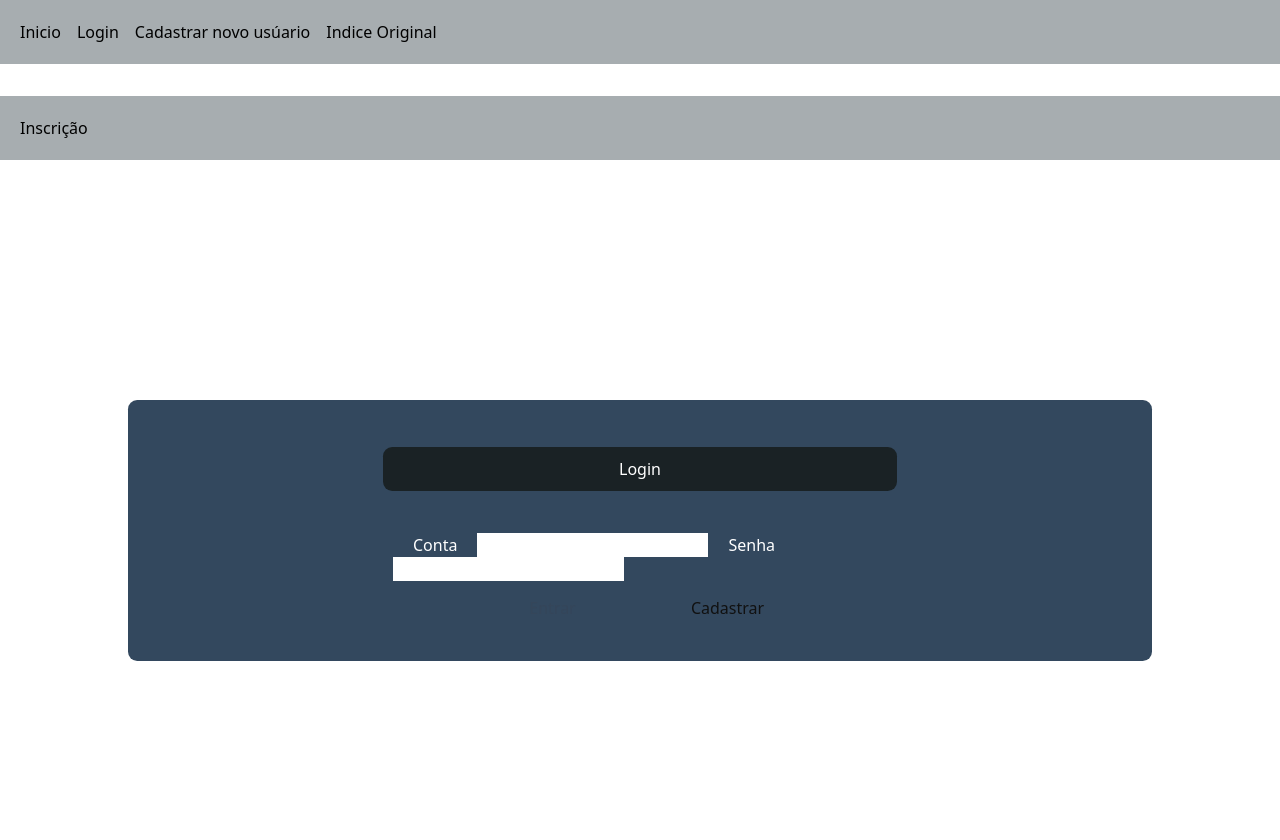
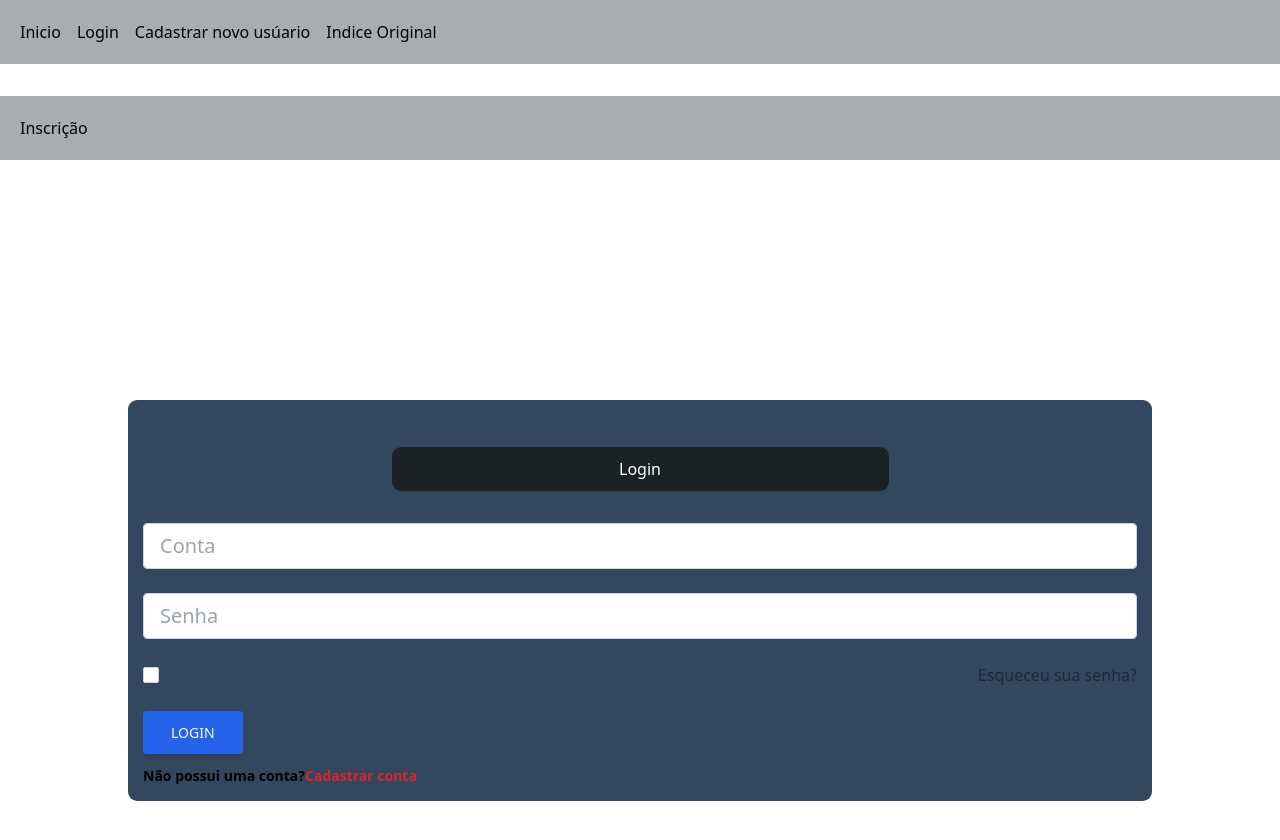
Before and after one commit to BavarescoRicardo/festival-front, a Next.js app: page /login in a window 1280 px wide. Shown: the top 840 px of the page. Built offline with nearby package versions, Linux system fonts and the light colour scheme.

Commit message:
estilo login com tailwind

```diff
--- a/pages/login/index.tsx
+++ b/pages/login/index.tsx
@@ -15,23 +15,61 @@ export default function Login(){
                 <div className={styles.loginmenu}>
                     <h1>Login</h1>
                 </div>
+                <div className="xl:ml-20 xl:w-5/12 lg:w-5/12 md:w-8/12 mb-12 md:mb-0">
+            </div>
 
-                <div className={styles.loginbody}>
-                    <form action="">
-                        <label htmlFor="conta">Conta</label>
-                        <input type="text" name='conta' id='conta'/>
+            <form>
+                <div className="mb-6">
+                    <input
+                    type="text"
+                    className="form-control block w-full px-4 py-2 text-xl font-normal text-gray-700 bg-white bg-clip-padding border border-solid border-gray-300 rounded transition ease-in-out m-0 focus:text-gray-700 focus:bg-white focus:border-blue-600 focus:outline-none"
+                    id="conta"
+                    name='conta'
+                    placeholder="Conta"
+                    />
+                </div>
 
-                        <label htmlFor="senha">Senha</label>
-                        <input type="password" name='senha' id='senha'/>
+                <div className="mb-6">
+                    <input
+                    type="password"
+                    className="form-control block w-full px-4 py-2 text-xl font-normal text-gray-700 bg-white bg-clip-padding border border-solid border-gray-300 rounded transition ease-in-out m-0 focus:text-gray-700 focus:bg-white focus:border-blue-600 focus:outline-none"
+                    id="senha"
+                    name='senha'
+                    placeholder="Senha"
+                    />
+                </div>
 
-                        <div className={styles.loginbotoes}>
-                            <button>Entrar</button>
-                            <button><Link href="/login/cadastro" className={styles.loginbotoeslink}>Cadastrar</Link></button>
-                        </div>
+                <div className="flex justify-between items-center mb-6">
+                    <div className="form-group form-check">
+                    <input
+                        type="checkbox"
+                        className="form-check-input appearance-none h-4 w-4 border border-gray-300 rounded-sm bg-white checked:bg-blue-600 checked:border-blue-600 focus:outline-none transition duration-200 mt-1 align-top bg-no-repeat bg-center bg-contain float-left mr-2 cursor-pointer"
+                        id="exampleCheck2"
+                    />
+                    <label className="form-check-label inline-block text-gray-800" htmlFor="exampleCheck2"></label>
 
-                    </form>
+                    </div>
+                    <a href="#!" className="text-gray-800">Esqueceu sua senha?</a>
                 </div>
-            </div>
+
+                <div className="text-center lg:text-left">
+                    <button
+                    type="button"
+                    className="inline-block px-7 py-3 bg-blue-600 text-white font-medium text-sm leading-snug uppercase rounded shadow-md hover:bg-blue-700 hover:shadow-lg focus:bg-blue-700 focus:shadow-lg focus:outline-none focus:ring-0 active:bg-blue-800 active:shadow-lg transition duration-150 ease-in-out"
+                    >
+                    Login
+                    </button>
+                    <p className="text-sm font-semibold mt-2 pt-1 mb-0">
+                    Não possui uma conta?
+                    <a
+                        href="#!"
+                        className="text-red-600 hover:text-red-700 focus:text-red-700 transition duration-200 ease-in-out">
+                        Cadastrar conta
+                    </a>
+                    </p>
+                </div>
+            </form>
+        </div>
         </>
     )
 }
--- a/styles/Login.module.css
+++ b/styles/Login.module.css
@@ -14,7 +14,8 @@
     border-radius: 1ch;
     padding: 10px;
     background-color: rgb(26, 34, 37);
-    margin: 2em 15em;
+    margin: 2em auto;
+    width: 50%;
 }
 
 .loginbody {
```
